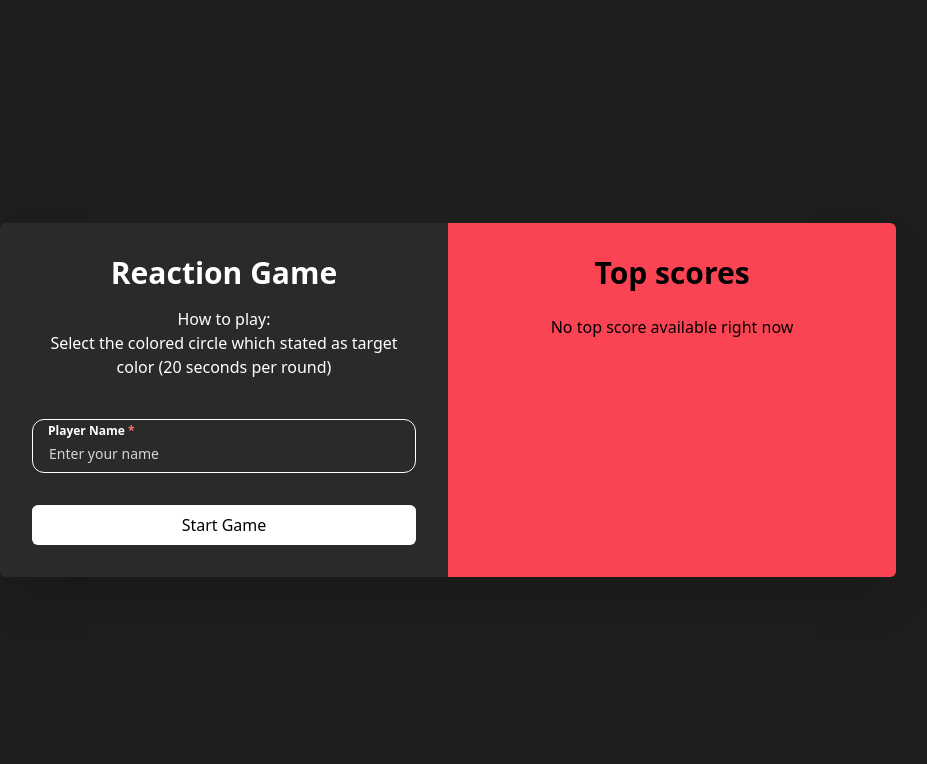
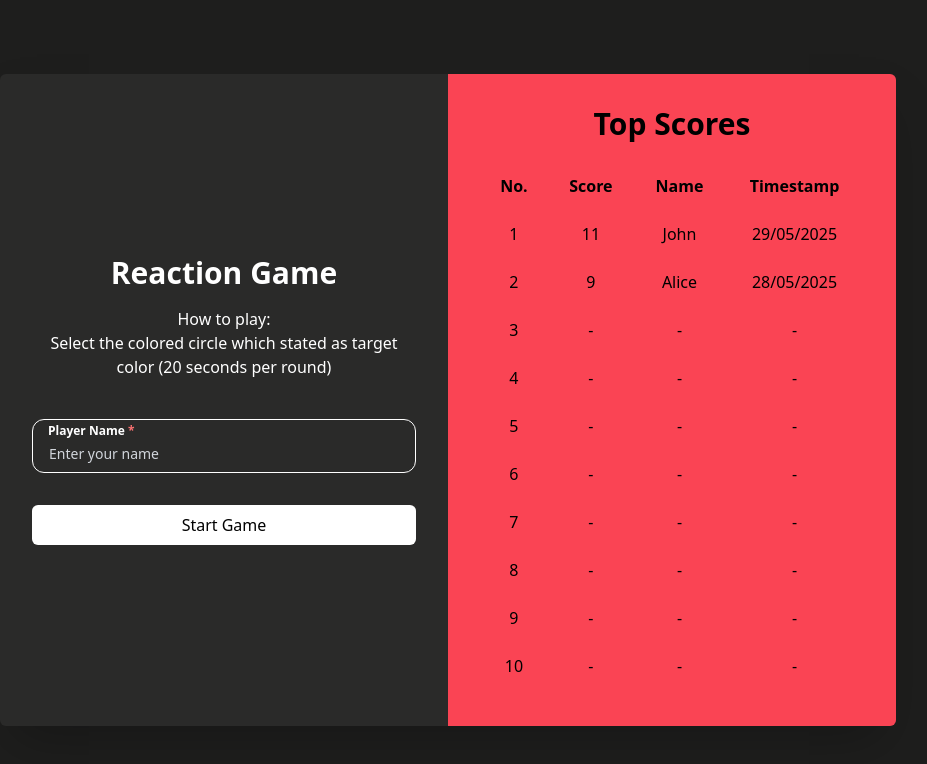
Before and after one commit to Najmi-Irfan/color-matching-game, a React (Vite) app: page / in a window 1280 px wide. Shown: the top 764 px of the page, without its empty margins (192-1119 px from the left). Built offline with nearby package versions, Linux system fonts and the light colour scheme.

Commit message:
test first version without saving info yet

```diff
--- a/src/components/ScoreTable.tsx
+++ b/src/components/ScoreTable.tsx
@@ -1,5 +1,57 @@
-export function ScoreTable(){
-    return(
-        <div>sffdfd</div>
-    )
+export function ScoreTable () {
+  const topScores = [
+    { id: 1, score: 11, name: 'John', date: '29/05/2025' },
+    { id: 2, score: 9, name: 'Alice', date: '28/05/2025' }
+    // You can test with fewer or zero items
+  ]
+
+  const shouldShowTable = topScores.length > 0
+
+  const filledScores = shouldShowTable
+    ? Array.from({ length: 10 }, (_, i) => {
+        return (
+          topScores[i] || {
+            id: i + 1,
+            score: '-',
+            name: '-',
+            date: '-'
+          }
+        )
+      })
+    : []
+
+  return (
+    <>
+      <p className='text-black text-center text-3xl font-bold pb-4'>
+        Top Scores
+      </p>
+
+      <div className='overflow-x-auto'>
+        {shouldShowTable ? (
+          <table className='w-full border-separate border-spacing-y-2'>
+            <thead>
+              <tr className='text-center'>
+                <th className='px-4 py-2 rounded-l-md'>No.</th>
+                <th className='px-4 py-2'>Score</th>
+                <th className='px-4 py-2'>Name</th>
+                <th className='px-4 py-2 rounded-r-md'>Timestamp</th>
+              </tr>
+            </thead>
+            <tbody>
+              {filledScores.map((item, index) => (
+                <tr key={index} className='text-center'>
+                  <td className='px-4 py-2 rounded-l-md'>{item.id}</td>
+                  <td className='px-4 py-2'>{item.score}</td>
+                  <td className='px-4 py-2'>{item.name}</td>
+                  <td className='px-4 py-2 rounded-r-md'>{item.date}</td>
+                </tr>
+              ))}
+            </tbody>
+          </table>
+        ) : (
+          <p className='text-center mt-2'>No top score available right now</p>
+        )}
+      </div>
+    </>
+  )
 }
--- /dev/null
+++ b/src/hooks/score.tsx
@@ -0,0 +1,10 @@
+import { useContext } from "react"
+import { ScoreContext } from "../App"
+
+export function useScoreContext() {
+  const context = useContext(ScoreContext)
+  if (!context) {
+    throw new Error('useScoreContext must be used inside ScoreContext.Provider')
+  }
+  return context
+}
--- a/src/pages/Game.tsx
+++ b/src/pages/Game.tsx
@@ -1,8 +1,10 @@
-import React, { useEffect, useState } from 'react'
+import React, { useContext, useEffect, useState } from 'react'
 import { COLOUR_LIST } from '../constant'
 import type { AxisProps } from '../types/axis'
+import { PageContext } from '../App'
 
 export function Game () {
+  const pageCtx = useContext(PageContext)
   const [winningColor, setWinningColor] = useState<string>('')
   const [winCount, setWinCount] = useState<number>(0)
   const [remainingTime, setRemainingTime] = useState<number>(20)
@@ -26,6 +28,12 @@ export function Game () {
 
     return () => clearInterval(timer)
   }, [])
+
+  useEffect(() => {
+    if (remainingTime === 0) {
+      pageCtx?.setPage(2)
+    }
+  }, [remainingTime])
 
   const generateCircles = () => {
     // to store list of circle with its coordinate
--- a/src/pages/Landing.tsx
+++ b/src/pages/Landing.tsx
@@ -1,20 +1,38 @@
 import { useForm } from 'react-hook-form'
 import { Input } from '../components/InputField'
+import type { ScoreProps } from '../types/score'
+import { useScoreContext } from '../hooks/score'
+import { PageContext } from '../App'
+import { useContext } from 'react'
+import { ScoreTable } from '../components/ScoreTable'
 
 interface IFormInput {
   playerName: string
 }
 
 function LeftSideCard () {
+  const { setScoreList, scoreList } = useScoreContext()
+  const pageCtx = useContext(PageContext)
+
   const {
     register,
     handleSubmit,
     formState: { errors }
-  } = useForm<IFormInput>()
+  } = useForm<IFormInput>({
+    defaultValues: {
+      playerName: ''
+    }
+  })
 
   const onSubmit = (data: IFormInput) => {
-    console.log('Form Data:', data)
-    // Start the game here
+    const newPlayer = {
+      id: scoreList.length + 1,
+      score: 0,
+      name: data.playerName,
+      date: new Date().toISOString()
+    }
+    setScoreList((prevList: ScoreProps[]) => [...prevList, newPlayer])
+    pageCtx?.setPage(1)
   }
   return (
     <div className='md:w-1/2 p-8 flex flex-col justify-center'>
@@ -46,10 +64,7 @@ function LeftSideCard () {
 function RightSideCard () {
   return (
     <div className='md:w-1/2 bg-[#fa4454] p-8 flex flex-col'>
-      <p className='text-black text-center text-3xl font-bold pb-4'>
-        Top scores
-      </p>
-      <p className='text-center mt-2'>No top score available right now</p>
+      <ScoreTable />
     </div>
   )
 }
--- a/src/pages/Scores.tsx
+++ b/src/pages/Scores.tsx
@@ -1,37 +1,10 @@
+import { ScoreTable } from '../components/ScoreTable'
+
 export function Scores () {
-  const topScores = [
-    { id: 1, score: 11, name: 'John', date: '29/05/2025' },
-    { id: 2, score: 9, name: 'Alice', date: '28/05/2025' },
-    { id: 3, score: 8, name: 'Bob', date: '27/05/2025' }
-  ]
-
   return (
     <div className='min-h-screen flex items-center justify-center px-4'>
       <div className='bg-[#fa4454] shadow-2xl rounded-md overflow-hidden w-full max-w-4xl p-6 text-center'>
-        <p className='text-2xl font-bold mb-4'>Top Scores</p>
-
-        <div className='overflow-x-auto'>
-          <table className='w-full border-separate border-spacing-y-2'>
-            <thead>
-              <tr className='text-center'>
-                <th className='px-4 py-2 rounded-l-md'>No.</th>
-                <th className='px-4 py-2'>Score</th>
-                <th className='px-4 py-2'>Name</th>
-                <th className='px-4 py-2 rounded-r-md'>Timestamp</th>
-              </tr>
-            </thead>
-            <tbody>
-              {topScores.map((item, index) => (
-                <tr key={index} className='text-center'>
-                  <td className='px-4 py-2 rounded-l-md'>{item.id}</td>
-                  <td className='px-4 py-2'>{item.score}</td>
-                  <td className='px-4 py-2'>{item.name}</td>
-                  <td className='px-4 py-2 rounded-r-md'>{item.date}</td>
-                </tr>
-              ))}
-            </tbody>
-          </table>
-        </div>
+        <ScoreTable />
       </div>
     </div>
   )
```
